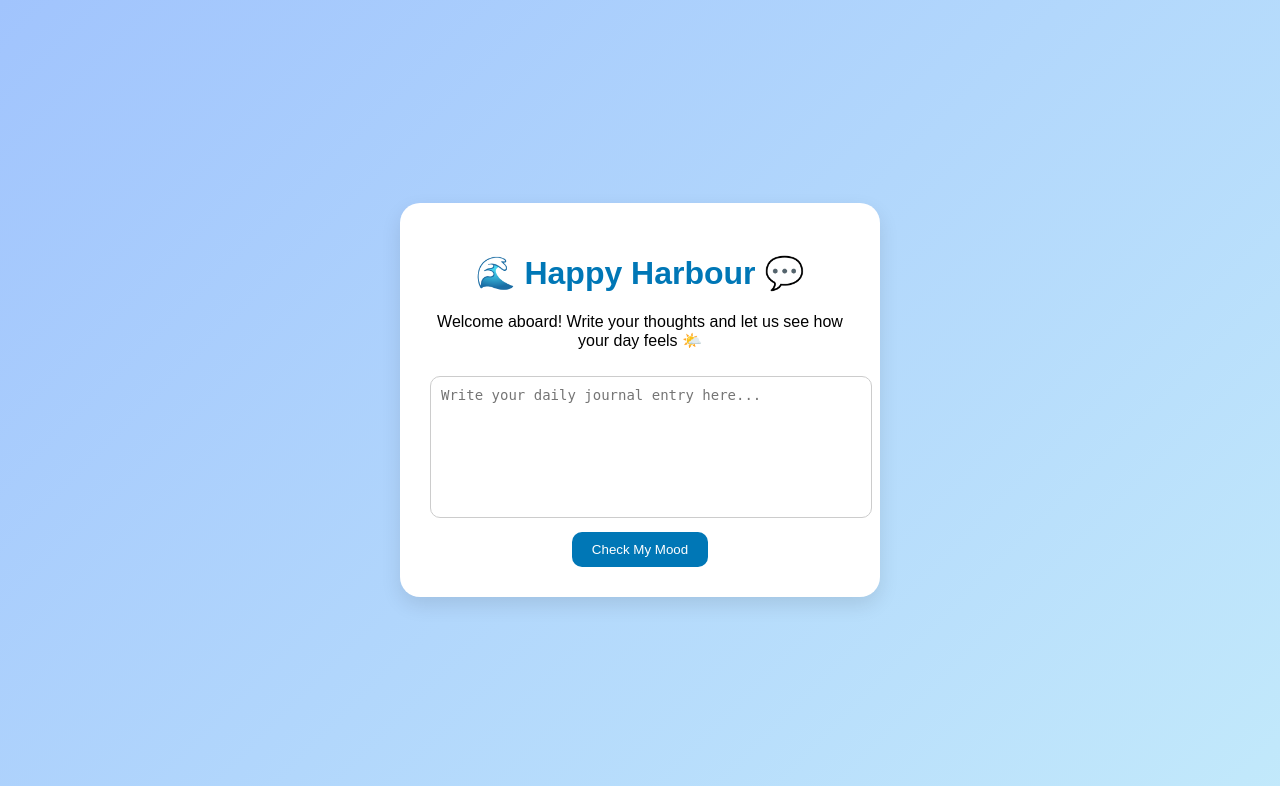
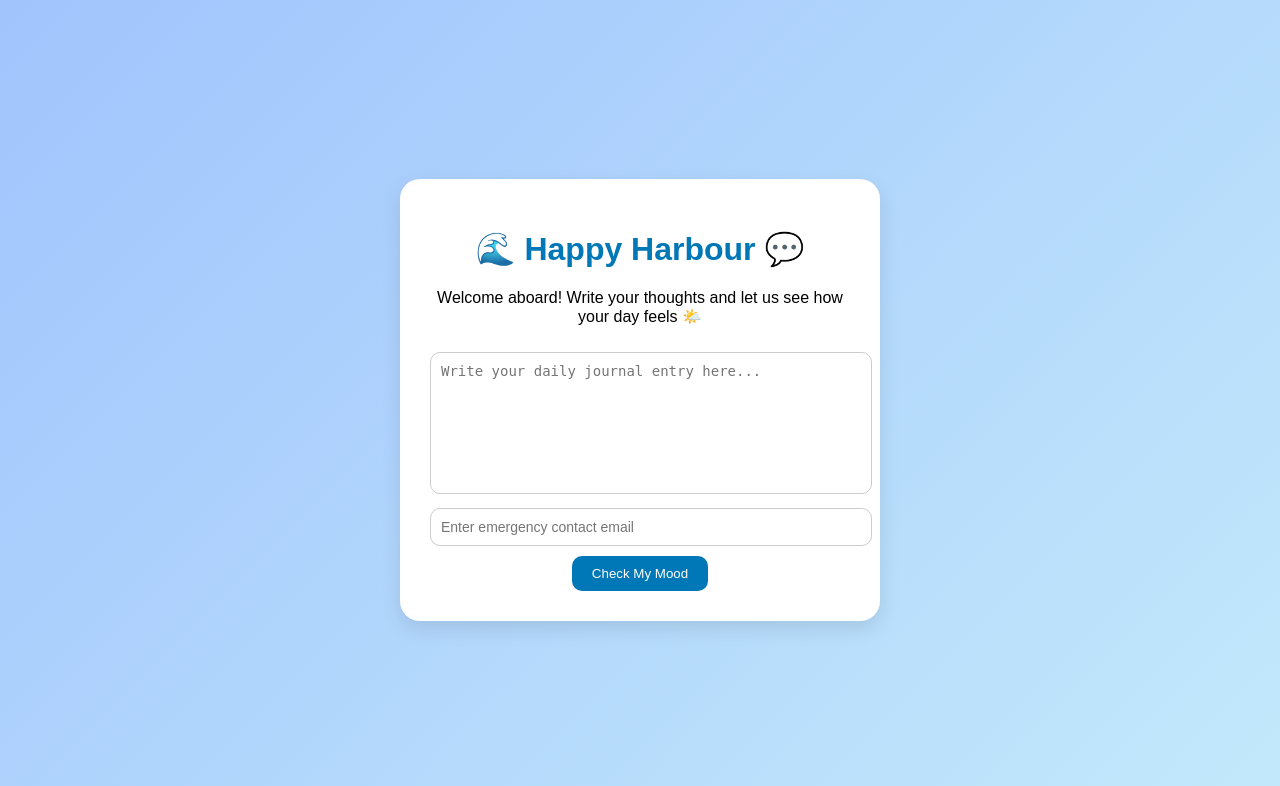
Before and after one commit to Suhana-Singh/Sentiment-Notifier, a Flask app: page / in a window 1280 px wide. Shown: the top 786 px of the page. Run offline with Flask 3, Linux system fonts and the light colour scheme.

Commit message:
Added email alert

```diff
--- a/app.py
+++ b/app.py
@@ -4,6 +4,30 @@ import torch
 import pandas as pd
 import os
 from datetime import datetime
+import smtplib
+from email.mime.text import MIMEText
+from email.mime.multipart import MIMEMultipart
+from dotenv import load_dotenv
+load_dotenv()  # loads .env file
+SENDER_EMAIL = os.getenv("SENDER_EMAIL")
+EMAIL_PASSWORD = os.getenv("EMAIL_PASSWORD")
+
+def send_alert_email(to_email, subject, body):
+    msg = MIMEMultipart()
+    msg['From'] = SENDER_EMAIL
+    msg['To'] = to_email
+    msg['Subject'] = subject
+    msg.attach(MIMEText(body, 'plain'))
+
+    try:
+        with smtplib.SMTP('smtp.gmail.com', 587) as server:
+            server.starttls()
+            server.login(SENDER_EMAIL, EMAIL_PASSWORD)
+            server.send_message(msg)
+            print(f"Email sent to {to_email}")
+    except Exception as e:
+        print(f"Error sending email: {e}")
+
 
 app = Flask(__name__)
 
@@ -24,8 +48,8 @@ def home():
 @app.route('/predict', methods=['POST'])
 def predict():
     text = request.form['journal']
+    emergency_email = request.form['emergency_email']
 
-    # Model prediction
     inputs = tokenizer(text, return_tensors="pt", truncation=True, padding=True)
     with torch.no_grad():
         outputs = model(**inputs)
@@ -33,14 +57,13 @@ def predict():
         predicted_label = labels[torch.argmax(scores).item()]
         confidence = torch.max(scores).item() * 100
 
-    # Save entry to CSV
     data = {
         'Timestamp': datetime.now().strftime("%Y-%m-%d %H:%M:%S"),
         'Journal': text,
         'Sentiment': predicted_label,
-        'Confidence (%)': round(confidence, 2)
+        'Confidence (%)': round(confidence, 2),
+        'Emergency Email': emergency_email
     }
-
     df = pd.DataFrame([data])
 
     if not os.path.exists(CSV_FILE):
@@ -48,23 +71,18 @@ def predict():
     else:
         df.to_csv(CSV_FILE, mode='a', header=False, index=False)
 
+    # Send email if mood is negative
+    if predicted_label == "Negative" and emergency_email:
+        send_alert_email(
+            to_email=emergency_email,
+            subject="Mood Alert: Negative Mood Detected",
+            body=f"A negative mood was detected in the journal entry:\n\n\"{text}\"\n\nConfidence: {round(confidence, 2)}%"
+        )
+
     return render_template('result.html',
                            text=text,
                            sentiment=predicted_label,
                            confidence=round(confidence, 2))
-
-
-
-
-@app.route('/history')
-def history():
-    if os.path.exists(CSV_FILE):
-        df = pd.read_csv(CSV_FILE)
-        last_entries = df.tail(5).iloc[::-1]  # show last 5, newest first
-        entries = last_entries.to_dict(orient='records')
-    else:
-        entries = []
-    return render_template('history.html', entries=entries)
 
 @app.route('/chart')
 def chart():
--- a/journals.csv
+++ b/journals.csv
@@ -7,3 +7,8 @@ Timestamp,Journal,Sentiment,Confidence (%)
 2025-10-25 05:32:00,I am happy,Positive,97.92
 2025-10-25 05:38:31,I am happy,Positive,97.92
 2025-10-25 05:40:25,I am Happy,Positive,97.54
+2025-10-25 07:28:04,I am sad,Negative,92.01
+2025-10-25 07:28:04,I am sad,Negative,92.01
+2025-11-02 18:08:28,I am sad,Negative,92.01,harshita26hello@gmail.com
+2025-11-02 18:16:07,I am melancholic,Neutral,53.86,harshita26hello@gmail.com
+2025-11-02 18:17:01,I am dejected and sorrowful,Negative,95.89,harshita26hello@gmail.com
--- a/static/style.css
+++ b/static/style.css
@@ -61,3 +61,11 @@ a {
   text-decoration: none;
   color: #0077b6;
 }
+input[type="email"] {
+  width: 100%;
+  padding: 10px;
+  border-radius: 10px;
+  border: 1px solid #ccc;
+  margin-top: 10px;
+  font-size: 14px;
+}
--- a/templates/index.html
+++ b/templates/index.html
@@ -11,8 +11,9 @@
     <p>Welcome aboard! Write your thoughts and let us see how your day feels 🌤️</p>
     <form action="/predict" method="post">
       <textarea name="journal" placeholder="Write your daily journal entry here..." required></textarea>
+      <input type="email" name="emergency_email" placeholder="Enter emergency contact email" required>
       <button type="submit">Check My Mood</button>
-    </form>
+
   </div>
 </body>
 </html>
```
Also changed, not shown: 1 other file.
